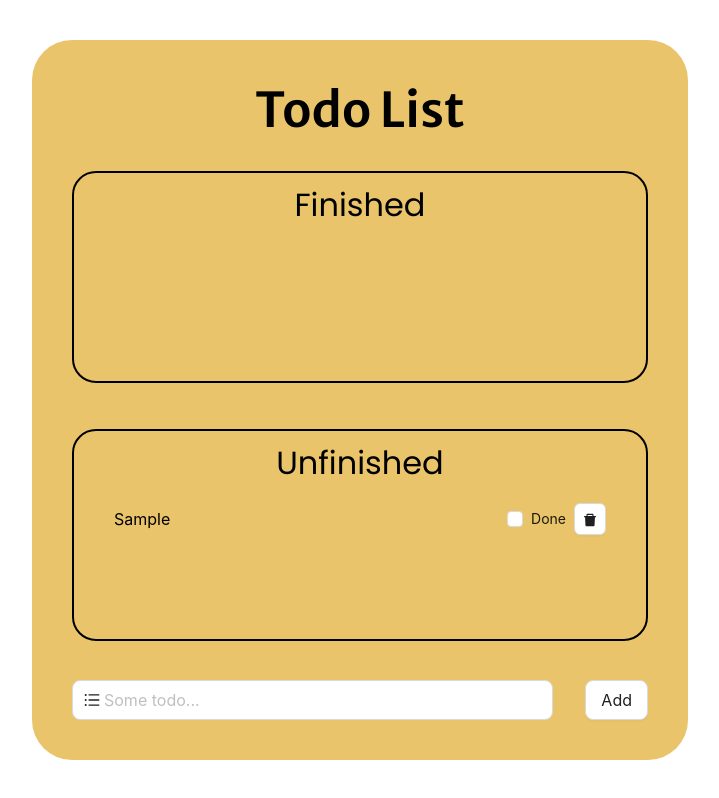
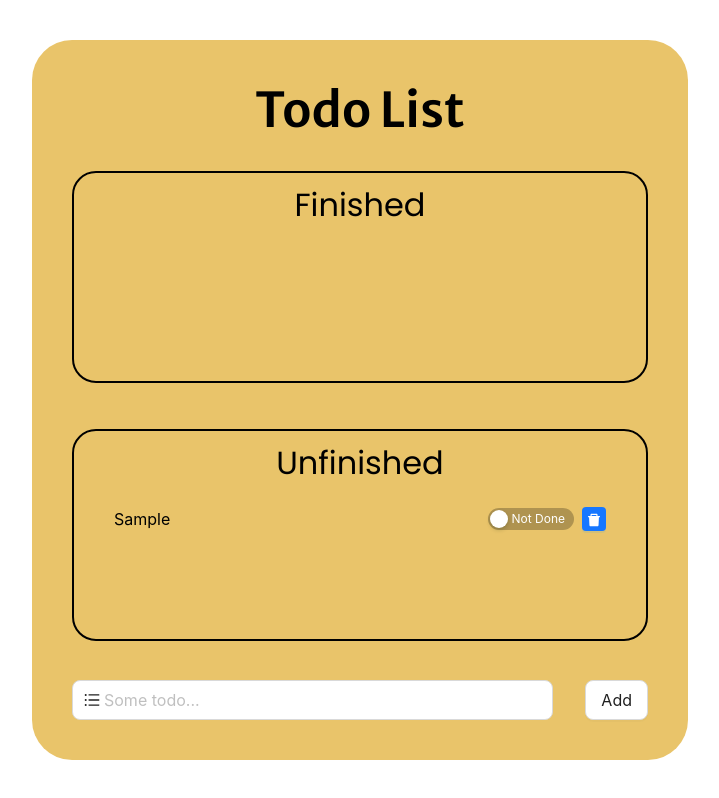
Before and after one commit to lephuthuc2001/TODOList, a React (Create React App) app: page / in a window 1280 px wide. Both pictures are taken after typing "Sample" into the empty fields and a click on the button "Add". Shown: the whole page, without its empty margins (280-999 px from the left). Built offline with nearby package versions, Linux system fonts and the light colour scheme.

Commit message:
Changed Icons in Todo Component

```diff
--- a/src/components/Todo.module.scss
+++ b/src/components/Todo.module.scss
@@ -3,7 +3,8 @@
 .todo {
   display: flex;
   align-items: center;
-  padding-right: 4px;
+
+  margin: 4px 0;
   @media (min-width: index.$md) {
     padding: 0 8px;
   }
@@ -12,6 +13,7 @@
 .icons__group {
   display: flex;
   justify-content: space-between;
+  gap: 8px;
   align-items: center;
 }
 
--- a/src/components/TodoElement.tsx
+++ b/src/components/TodoElement.tsx
@@ -1,13 +1,15 @@
 import React from "react";
 import type { Todo } from "../models/Todo";
-import { Checkbox, ConfigProvider } from "antd";
+import { Checkbox } from "antd";
 import type { CheckboxChangeEvent } from "antd/es/checkbox";
 import { Button } from "antd";
 import { DeleteFilled } from "@ant-design/icons";
 import styles from "./Todo.module.scss";
 import useTodoStore from "../stores/TodoStore";
 import { useMediaQuery } from "react-responsive";
-import { Typography } from "antd";
+import { Switch } from "antd";
+import { SwitchChangeEventHandler } from "antd/es/switch";
+import { CheckCircleTwoTone, CloseCircleTwoTone } from "@ant-design/icons";
 type Props = {
   todo: Todo;
 };
@@ -21,27 +23,28 @@ function TodoElement({ todo }: Props) {
   const isLg = useMediaQuery({ query: "(min-width: 992px)" });
   const isXl = useMediaQuery({ query: "(min-width: 1200px)" });
 
-  const onChange = (e: CheckboxChangeEvent) => {
-    console.log(`checked = ${e.target.checked}`);
-    checkDone(todo.id, e.target.checked);
+  const onChange = (checked: boolean) => {
+    console.log(`checked = ${checked}`);
+    checkDone(todo.id, checked);
   };
 
   return (
     <li className={styles.todo}>
       <div className={styles.todoName}>{todo.name}</div>
       <div className={styles.icons__group}>
-        <ConfigProvider
-          componentSize={isLg ? "large" : isMd ? "middle" : "small"}
-        >
-          <Checkbox checked={todo.isDone} onChange={onChange}>
-            Done
-          </Checkbox>
-        </ConfigProvider>
+        <Switch
+          size="default"
+          checked={todo.isDone}
+          checkedChildren="Done"
+          unCheckedChildren="Not Done"
+          onChange={onChange}
+        ></Switch>
         <Button
           onClick={() => {
             removeTodo(todo.id);
           }}
-          size={isLg ? "middle" : "small"}
+          type="primary"
+          size={"small"}
           icon={<DeleteFilled />}
         />
       </div>
```
